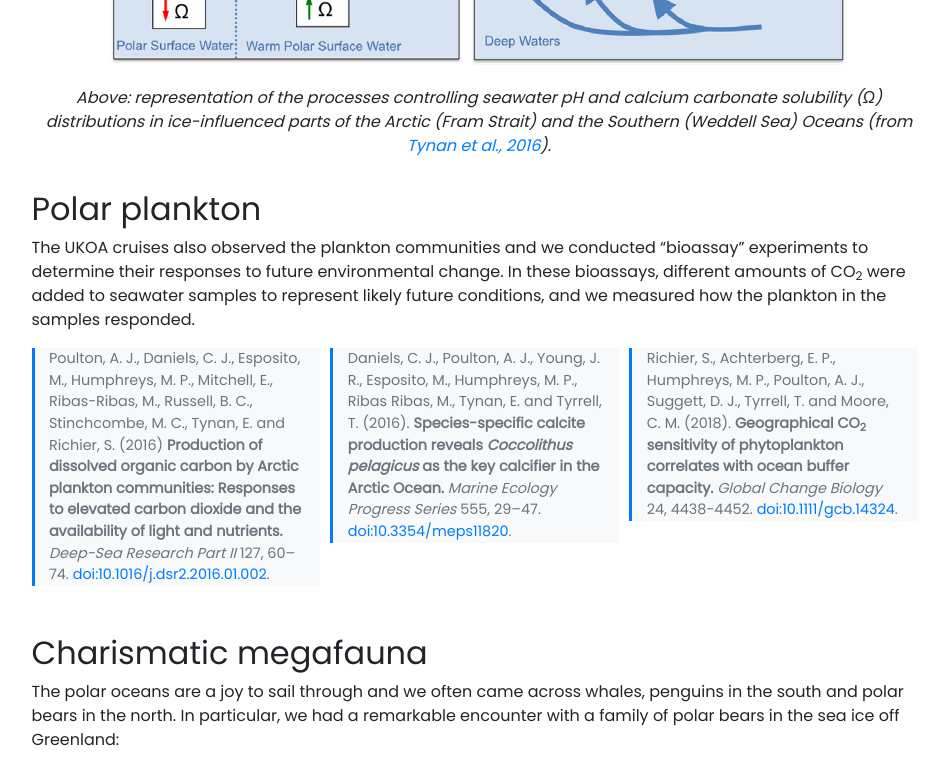
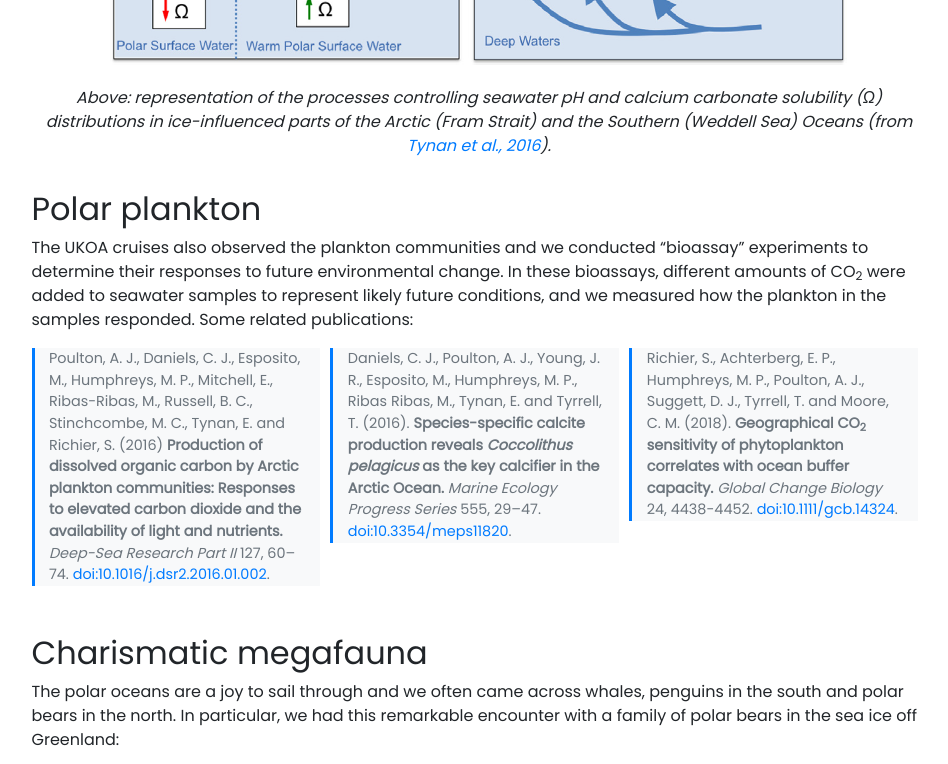
Before and after one commit to mvdh7/mvdh7.github.io, a Jekyll site: the page built from _projects/600-ukoa.md, in a window 1280 px wide and 900 px high, scrolled down 954 px, cut to the strip 0-764 px from the top of the window. Shown: the whole strip, without its empty margins (161-1109 px from the left). Built offline with Jekyll 4.4.1, drawn with Linux system fonts in a browser that asks for light colours; nearby versions of some CDN libraries; comment, search, counter and statistics services are not loaded.

Commit message:
final minor text adjustments

```diff
--- a/_projects/600-ukoa.md
+++ b/_projects/600-ukoa.md
@@ -24,7 +24,7 @@ We found that proximity to retreating sea ice had different consequences in the
 
 ## Polar plankton
 
-The UKOA cruises also observed the plankton communities and we conducted "bioassay" experiments to determine their responses to future environmental change. In these bioassays, different amounts of CO<sub>2</sub> were added to seawater samples to represent likely future conditions, and we measured how the plankton in the samples responded.
+The UKOA cruises also observed the plankton communities and we conducted "bioassay" experiments to determine their responses to future environmental change. In these bioassays, different amounts of CO<sub>2</sub> were added to seawater samples to represent likely future conditions, and we measured how the plankton in the samples responded. Some related publications:
 
 <div style="display:flex; font-size:90%; flex-wrap:wrap">
 
@@ -44,7 +44,7 @@ Richier, S., Achterberg, E. P., Humphreys, M. P., Poulton, A. J., Suggett, D. J.
 
 ## Charismatic megafauna
 
-The polar oceans are a joy to sail through and we often came across whales, penguins in the south and polar bears in the north. In particular, we had a remarkable encounter with a family of polar bears in the sea ice off Greenland:
+The polar oceans are a joy to sail through and we often came across whales, penguins in the south and polar bears in the north. In particular, we had this remarkable encounter with a family of polar bears in the sea ice off Greenland:
 
 <p class="text-center">
 <iframe width="560" height="315" src="https://www.youtube.com/embed/iYg5wyR3Tj0" frameborder="0" allow="accelerometer; autoplay; encrypted-media; gyroscope; picture-in-picture" allowfullscreen></iframe>
```
